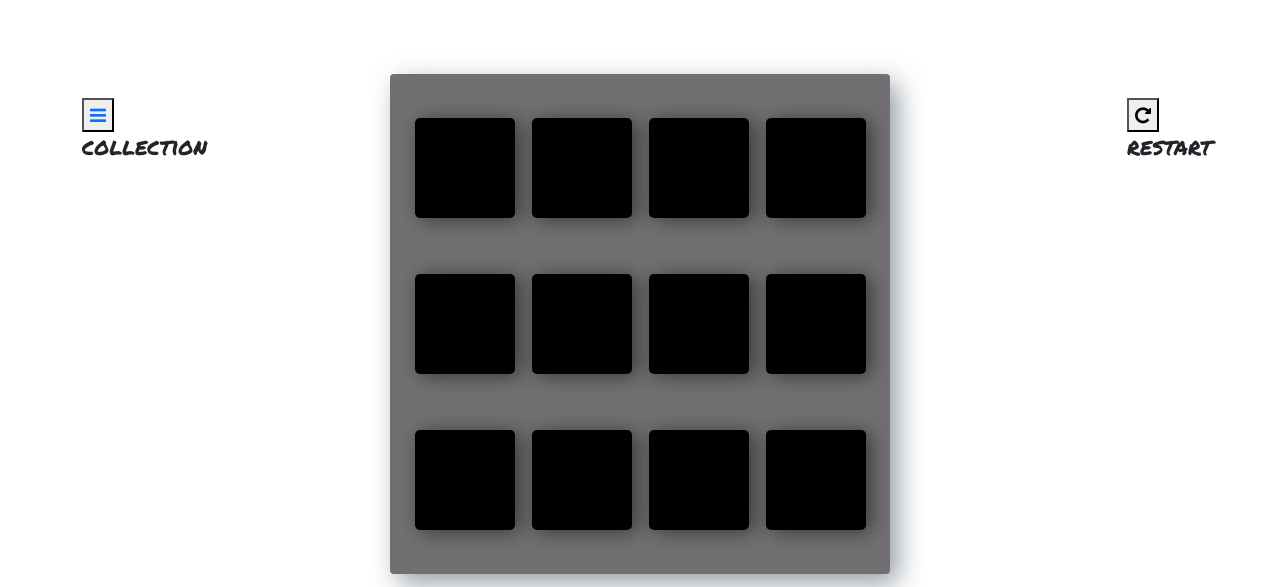
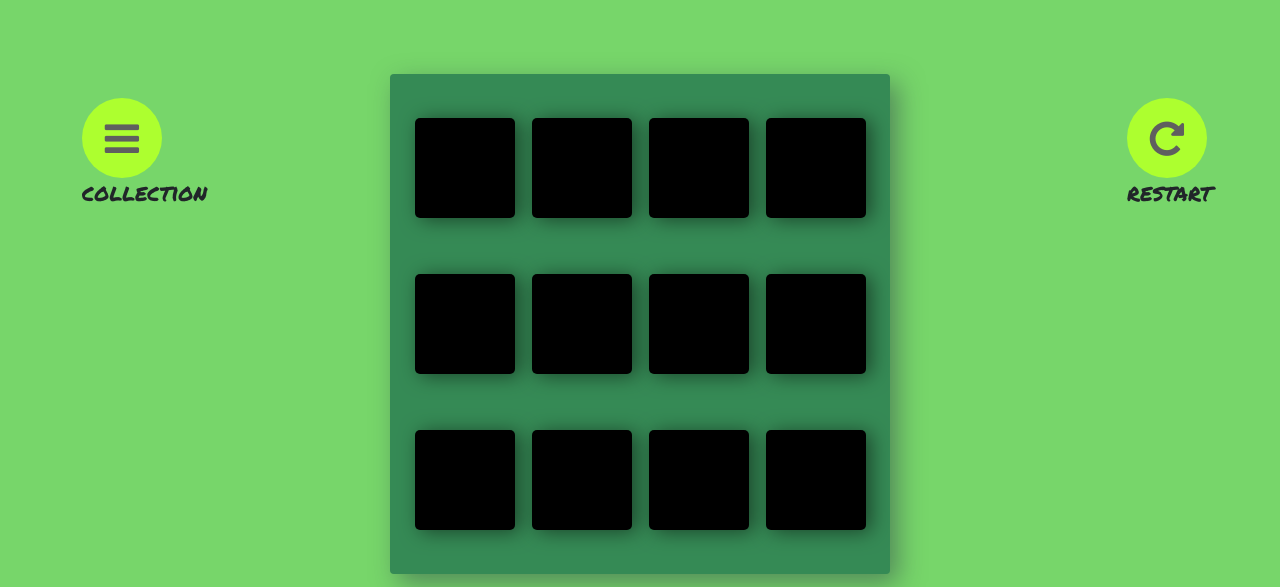
Before and after one commit to cafealin/Memory-Game-PWA, a plain HTML site: page index.html in a window 1280 px wide. Shown: the top 587 px of the page. Drawn offline with nearby package versions, Linux system fonts and the light colour scheme; a web font is replaced by a local one.

Commit message:
index css update & orientation lock

```diff
--- a/css/app.css
+++ b/css/app.css
@@ -1,16 +1,33 @@
 html, body {
 	overflow-y: hidden;
+	overflow-x: hidden;
 	height: 100%;
+	width: 100%;
 }
 
 body {
-	background: #ffffff;
+	background: #77d66a;
 	font-family: 'Permanent Marker', cursive;
 	font-size: 14pt;
 }
 
 h1 {
 	font-family: 'Permanent Marker', cursive;
+}
+
+h4 {
+	font-size: 1.5rem;
+}
+
+.btn-secondary {
+	background-color: greenyellow;
+	border: none;
+	text-decoration: none;
+	color: #5f5f5f;
+	border-radius: 50%;
+	width: 5rem;
+	height: 5rem;
+	font-size: 2.5rem;
 }
 
 .image {
@@ -26,7 +43,7 @@ h1 {
 .deck {
 	width: 30rem;
 	height: 30rem;
-	background: #716F71;
+	background: #358a55;
 	padding: 1rem;
 	border-radius: 4px;
 	box-shadow: 8px 9px 26px 0 rgba(46, 61, 73, 0.5);
@@ -39,7 +56,7 @@ h1 {
 .deck .card {
 	height: 6rem;
 	width: 6rem;
-	background: #141214;;
+	background: #000;;
 	font-size: 0;
 	color: #ffffff;
 	border-radius: 5px;
@@ -213,6 +230,16 @@ h1 {
 	border-radius: 5px;
 }
 
+@media only screen and (orientation:portrait){
+	#turn{ display:block; }
+	.container{ display:none; }
+}
+
+@media only screen and (orientation:landscape){
+	#turn{ display:none; }
+	.container{ display:block; }
+}
+
 /* animations */
 @keyframes flipInY {
 	from {
--- a/index.html
+++ b/index.html
@@ -3,6 +3,8 @@
 
 <head>
     <meta charset="utf-8">
+    <meta name="viewport" content="width=device-width, initial-scale=1.0, maximum-scale=1.0, user-scalable=no" />
+    <meta name="HandheldFriendly" content="true" />
     <title>Memory Game</title>
     <meta name="description" content="">
     <meta name="viewport" content="width=device-width, initial-scale=1">
@@ -19,14 +21,17 @@
 </head>
 
 <body>
+    <div id="turn">
+        Please rotate your device!
+    </div>
 
     <div class="container">
         <div class="row">
             <div class="col-1">
                 <div class="collection mt-5">
-                    <button><a href="collection.html"><i class="fa fa-bars"></i></a></button>
+                    <a href="collection.html"></a><button class="btn btn-secondary"><i class="fa fa-bars"></i></button></a>
                 </div>
-                <h4>collection</h4>
+                <h4 class="text-center">collection</h4>
             </div>
 
             <div class="col-10">
@@ -87,9 +92,9 @@
                 </section>
             </div>
 
-            <div class="col-1">
+            <div class="col-1 mx-auto">
                 <div class="restart mt-5" onclick=startGame()>
-                    <button><i class="fa fa-repeat"></i></button>
+                    <button class="btn btn-secondary btn-lg"><i class="fa fa-repeat"></i></button>
                 </div>
                 <h4>restart</h4>
             </div>
--- a/js/app1.js
+++ b/js/app1.js
@@ -257,3 +257,9 @@ if ("serviceWorker" in navigator) {
     // register service worker
     navigator.serviceWorker.register("service-worker.js");
 }
+
+let fullscreen = document.querySelector("#fullscreen");
+
+if (fullscreen.requestFullscreen) {
+  fullscreen.requestFullscreen();
+}
```
Also changed, not shown: service-worker.js (+1 -1 lines).
